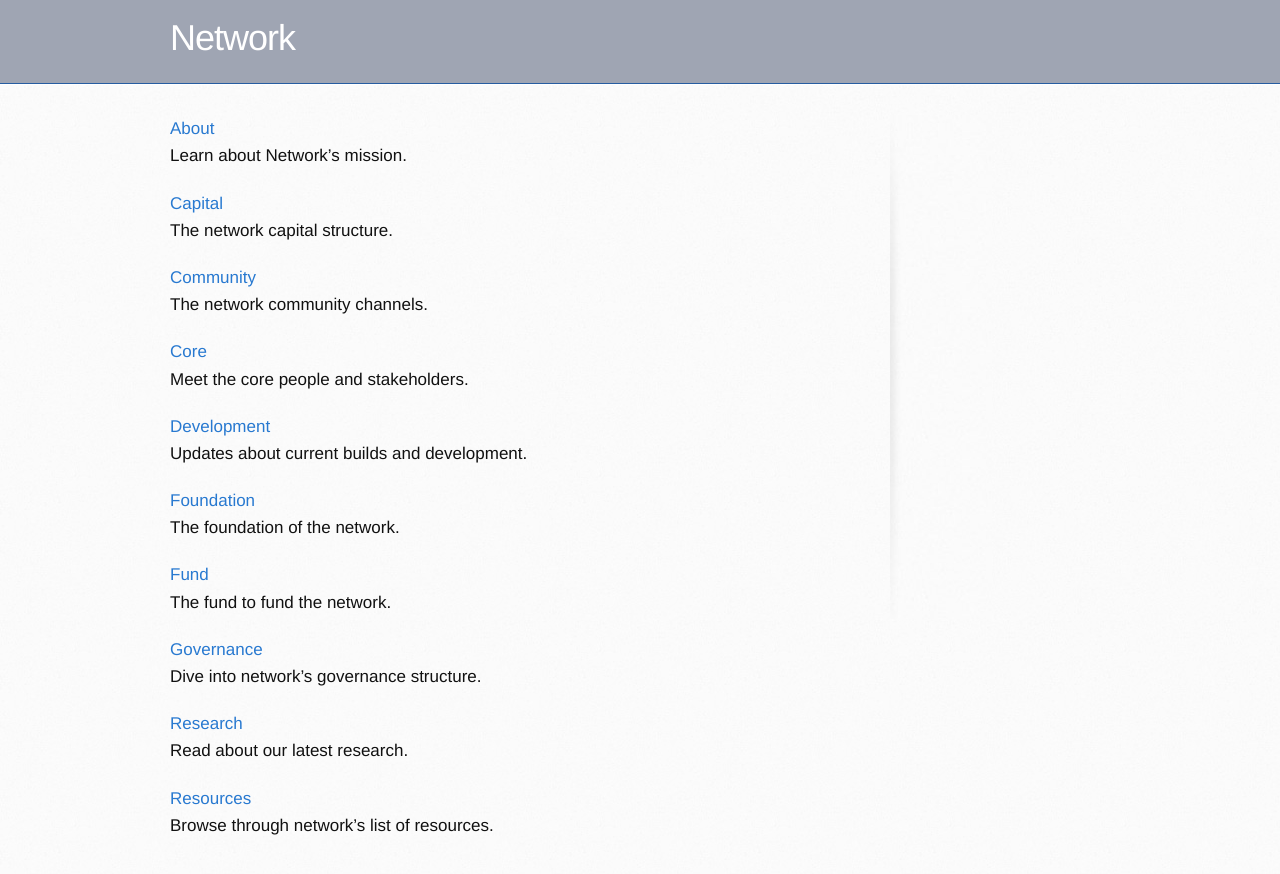
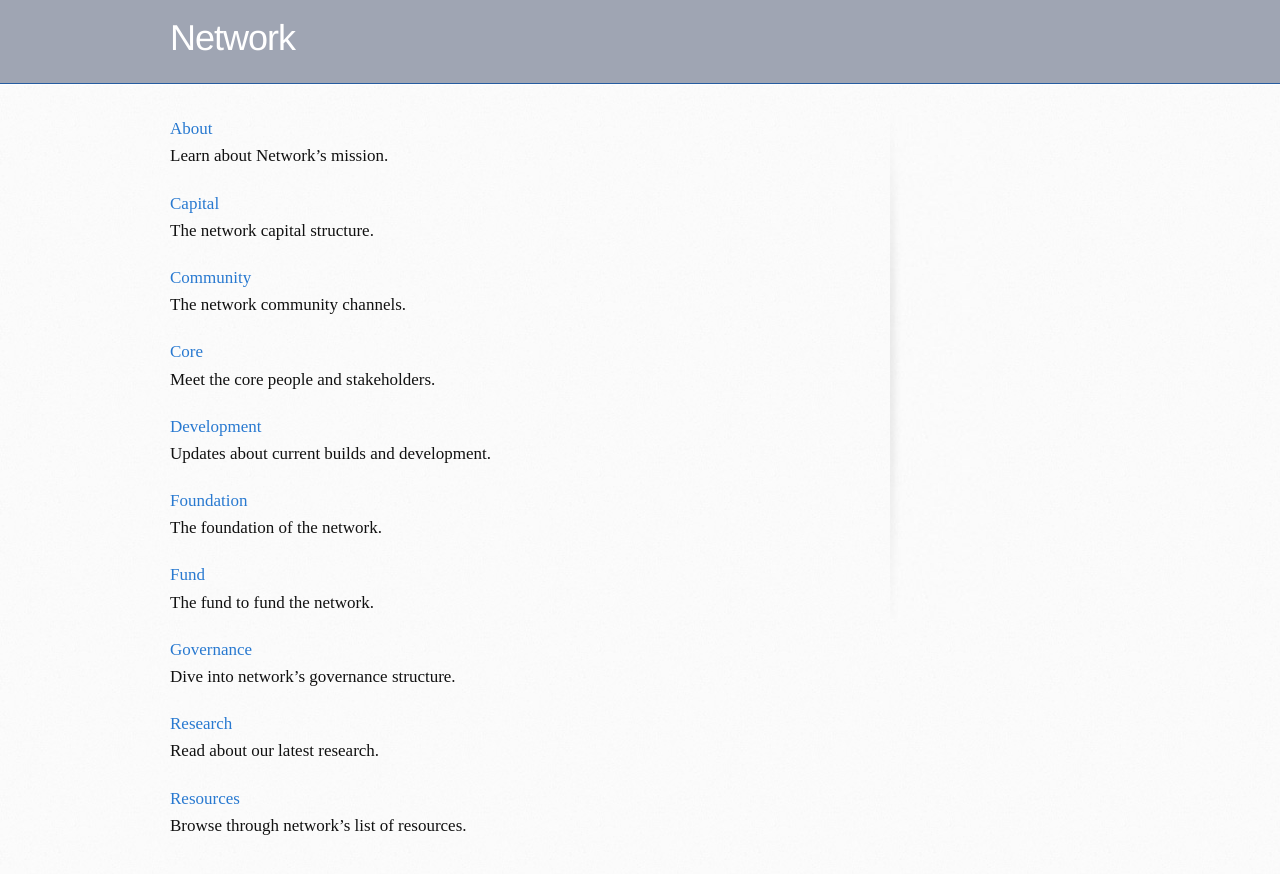
Before and after one commit to networkf/network.github.io, a Jekyll site: the page built from index.md, in a window 1280 px wide. Shown: the top 874 px of the page. Built offline with Jekyll 4.4.1, drawn with Linux system fonts in a browser that asks for light colours; some web fonts are replaced; our own code applies the rules of GitHub Pages for plain Markdown files; the repository's description, which GitHub fills in, is left out.

Commit message:
Update jekyll-theme-architect.scss

```diff
--- a/_sass/jekyll-theme-architect.scss
+++ b/_sass/jekyll-theme-architect.scss
@@ -4,7 +4,7 @@
 
 /* LAYOUT STYLES */
 body {
-  font-family: 'Helvetica Neue', Helvetica, Arial, serif;
+  font-family: serif, 'Helvetica Neue', Helvetica, Arial;
   font-size: 17px;
   font-weight: 400;
   line-height: 1.6;
```
